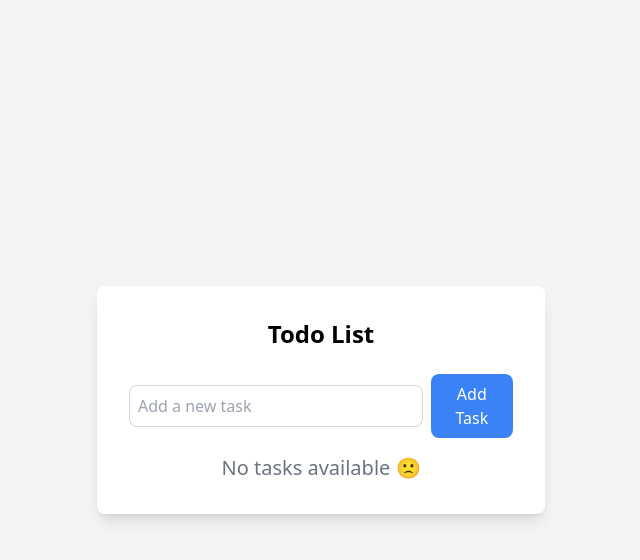
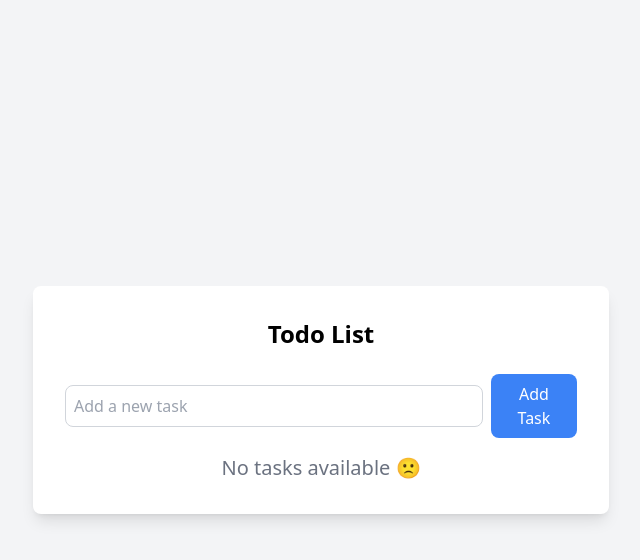
Before and after one commit to sreekeshiyer/flask-workshop-cfg, a Flask app: page / in a window 1280 px wide. Shown: the top 560 px of the page, without its empty margins (319-959 px from the left). Run offline with Flask 3, Linux system fonts and the light colour scheme; data that the repository does not hold is empty; some libraries are stand-ins or nearby versions.

Commit message:
updated html template

```diff
--- a/todo-simple/app.py
+++ b/todo-simple/app.py
@@ -49,6 +49,7 @@ def complete(id : str ):
 
     try:
         todo_ref.document(id).update({"completed": True})
+        return redirect("/")
 
     except:
         return "There was an issue updating your todo"
@@ -61,8 +62,10 @@ def delete(id: str):
     try:
         todo_ref = db.collection('todos').document(id)
         todo_ref.delete()
+        return redirect("/")
     except:
         return "There was an issue deleting your todo"
+
 
 
 if __name__ == '__main__':
--- a/todo-simple/templates/index.html
+++ b/todo-simple/templates/index.html
@@ -8,7 +8,7 @@
     <script src="https://cdn.tailwindcss.com"></script>
 </head>
 <body class="bg-gray-100 flex items-center justify-center h-screen">
-    <div class="bg-white p-8 rounded-lg shadow-lg w-full max-w-md">
+    <div class="bg-white p-8 rounded-lg shadow-lg w-full max-w-xl">
         <h1 class="text-2xl font-bold text-center mb-6">Todo List</h1>
         <form action="/" method="post" class="mb-4">
             <div class="flex items-center">
```
